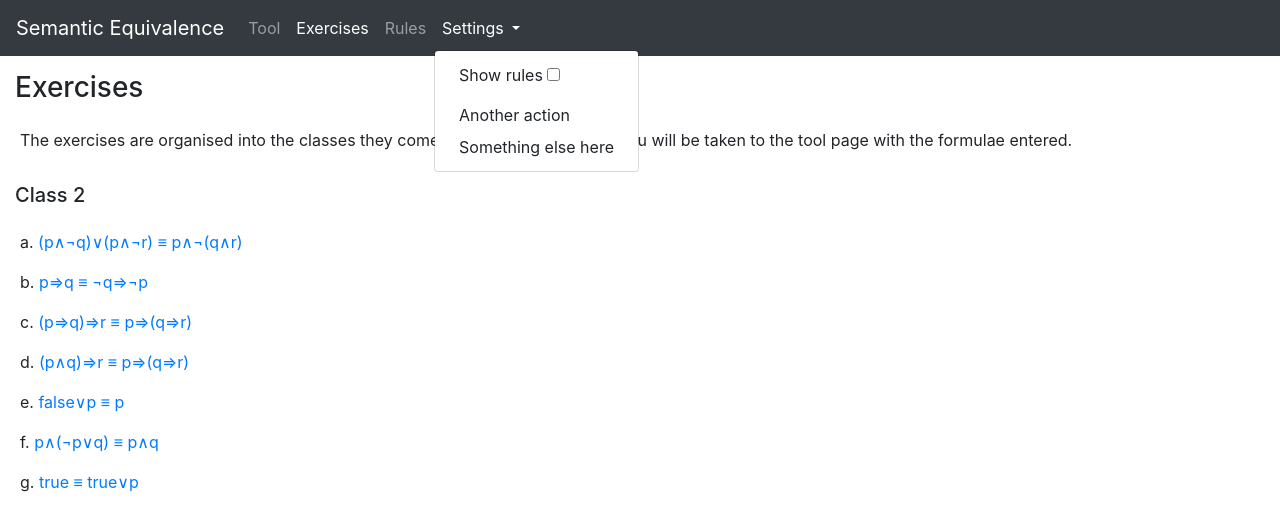
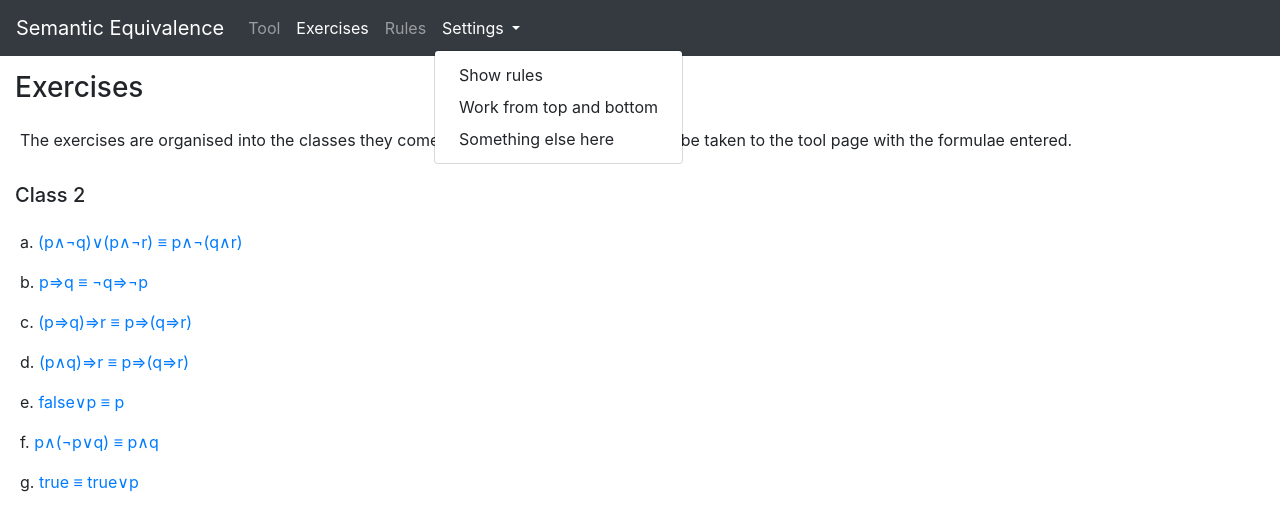
Before and after one commit to duncanc19/logic-tool, a website: page exercises.html in a window 1280 px wide. Both pictures are taken after a click on the button "Settings". Drawn offline with nearby package versions, Linux system fonts and the light colour scheme.

Commit message:
Modified navbar settings section to match on all pages

```diff
--- a/exercises.html
+++ b/exercises.html
@@ -22,11 +22,8 @@
               Settings
             </a>
             <div class="dropdown-menu" aria-labelledby="navbarDropdown">
-              <span class="dropdown-item">
-                <label for="rulesCheckbox">Show rules</label>
-                <input type="checkbox" id="rulesCheckbox" value="Show rules">
-              </span>
-              <a class="dropdown-item" href="#">Another action</a>
+              <a id="rulesShown" class="dropdown-item" href="#">Show rules</a>
+              <a id="workBackwardsToggle" class="dropdown-item" href="#">Work from top and bottom</a>
               <a class="dropdown-item" href="#">Something else here</a>
             </div>
           </li>
```
Also changed, not shown: index.html (+2 -2 lines), rules.html (+2 -2 lines).
